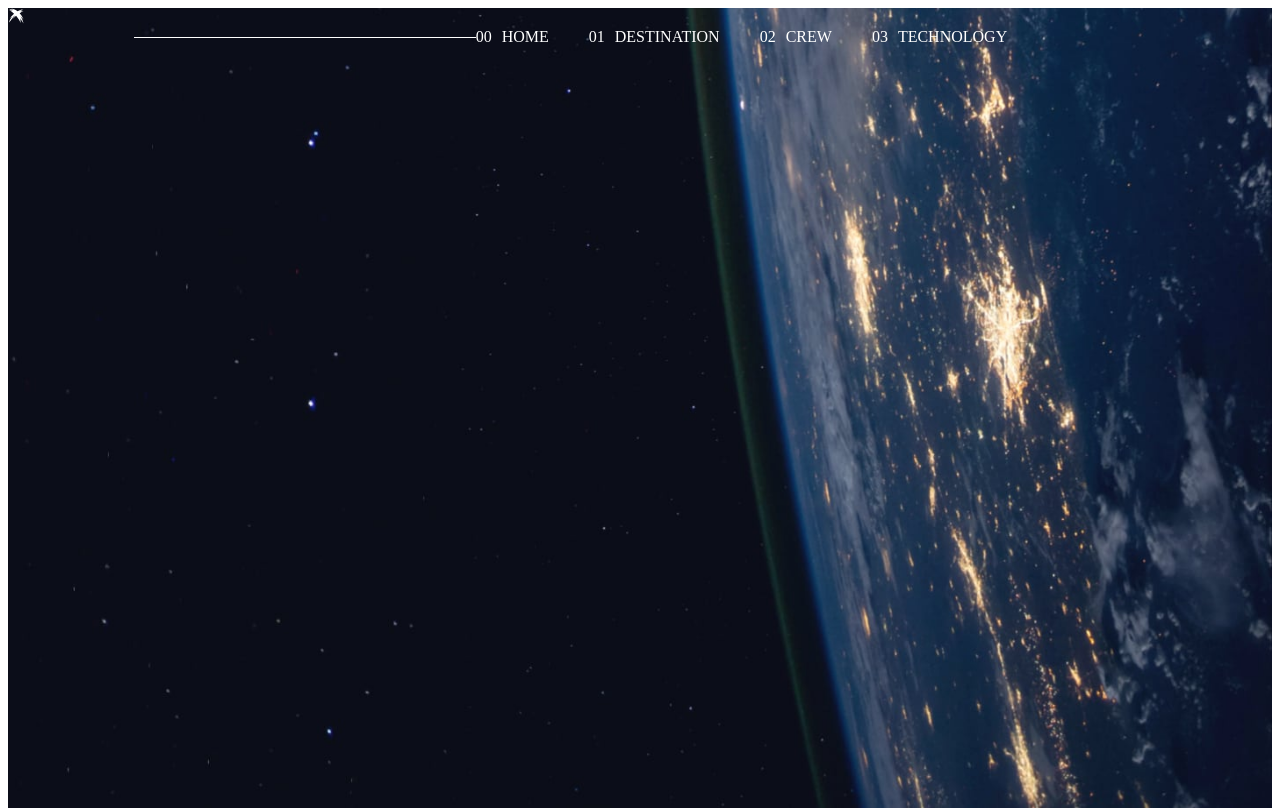
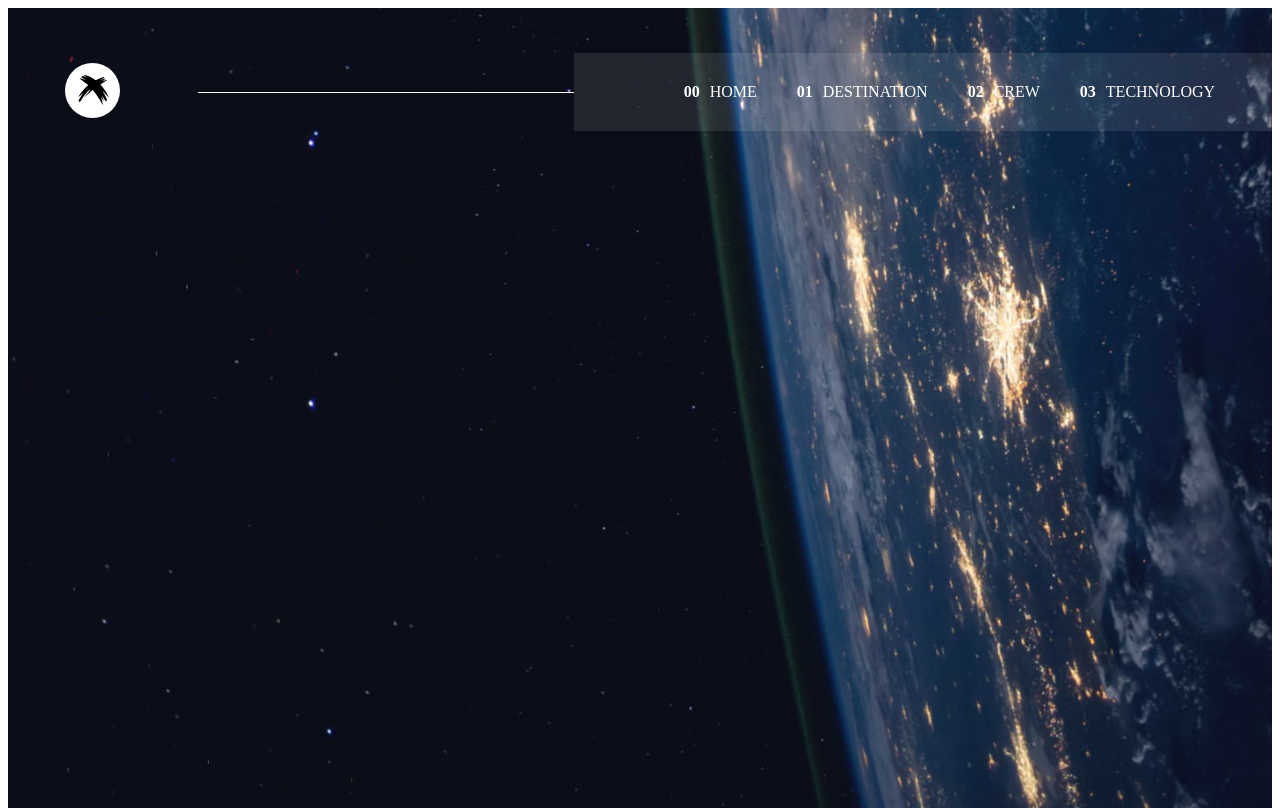
Before and after one commit to darrk-heart/SpaceVoyageHub, a React (Create React App) app: page / in a window 1280 px wide. Built offline with nearby package versions, Linux system fonts and the light colour scheme.

Commit message:
building the heading

```diff
--- a/src/components/Head/Heading.jsx
+++ b/src/components/Head/Heading.jsx
@@ -7,12 +7,12 @@ function Heading() {
     <>
       <div className={styles.head}>
         <div className={styles.firstHead}>
-          <GiCrossMark />
+          <GiCrossMark size={35} className={styles.icon} />
         </div>
         <div className={styles.secondHead}>
           <span className={styles.line}></span>
           <div className={styles.box}>
-            <div>
+            <div className={styles.first}>
               <span className={styles.number}>00</span>
               <span className={styles.text}>HOME </span>
             </div>
--- a/src/components/Head/Heading.module.css
+++ b/src/components/Head/Heading.module.css
@@ -2,27 +2,41 @@
   display: flex;
   justify-content: space-between;
   width: 100%;
+  align-items: center;
 }
 .firstHead {
-  width: 10%;
+  width: 15%;
 }
 .secondHead {
-  width: 90%;
+  width: 85%;
   display: flex;
   align-items: center;
 }
 .line {
-  width: 30%;
+  width: 35%;
   background-color: white;
   height: 1px;
 }
 .box {
   display: flex;
+  width: 65%;
+  background-color: rgba(240, 240, 240, 0.1);
 }
 .box div {
-  padding: 20px 0;
+  padding: 30px 0;
   margin-right: 40px;
 }
 .number {
   margin-right: 10px;
+  font-weight: 700;
 }
+.icon {
+  color: black;
+  background-color: white;
+  padding: 10px;
+  border-radius: 50%;
+  margin-left: 30%;
+}
+.first {
+  margin-left: 110px;
+}
--- a/src/components/Home/Home.module.css
+++ b/src/components/Home/Home.module.css
@@ -18,4 +18,5 @@
   position: absolute;
   z-index: 15;
   width: 100%;
+  margin-top: 45px;
 }
```
